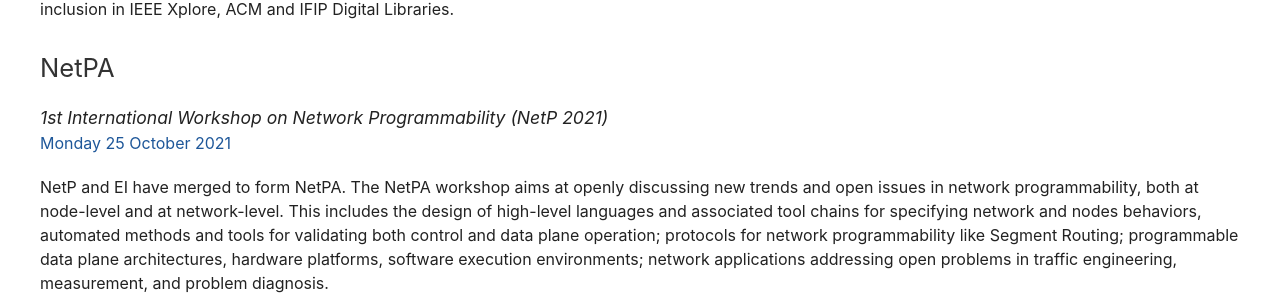
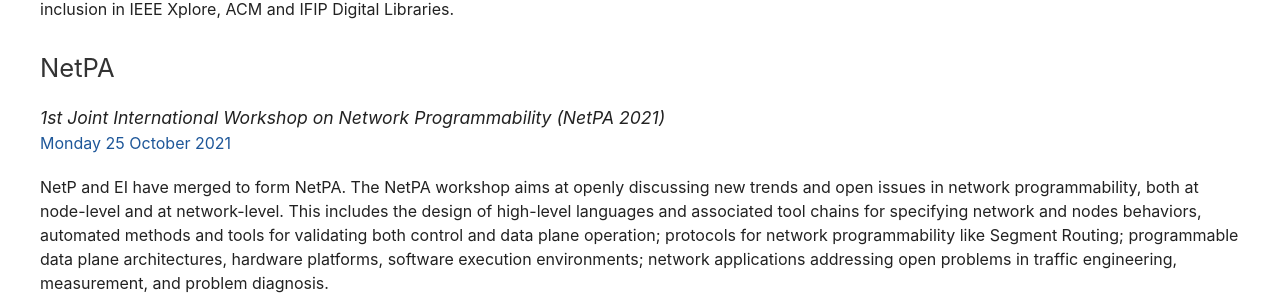
Before and after one commit to stuartclayman/cnsm_2021_website, a Jekyll site: the page built from workshops.html, in a window 1280 px wide. Shown: the part 334-634 px from the top of the page. Built offline with Jekyll 4.4.1, drawn with Linux system fonts in a browser that asks for light colours; nearby versions of some CDN libraries.

Commit message:
workshop netPA

```diff
--- a/workshop_NetPA.html
+++ b/workshop_NetPA.html
@@ -3,7 +3,7 @@ layout: page
 ---
 <h2>NetPA</h2>
 
-<p><span class="cnsm-theme">1st International Workshop on Network Programmability (NetP 2021)</span>
+<p><span class="cnsm-theme">1st Joint International Workshop on Network Programmability (NetPA 2021)</span>
   <br/>
   <span class="cn-blue">Monday 25 October 2021</span></p>
 
--- a/workshops.html
+++ b/workshops.html
@@ -16,7 +16,7 @@ layout: page
         <div class="uk-panel">
           <h2>NetPA</h2>
 
-          <p><span class="cnsm-theme">1st International Workshop on Network Programmability (NetP 2021)</span>
+          <p><span class="cnsm-theme">1st Joint International Workshop on Network Programmability (NetPA 2021)</span>
             <br/>
           <span class="cn-blue">Monday 25 October 2021</span></p>
 
```
